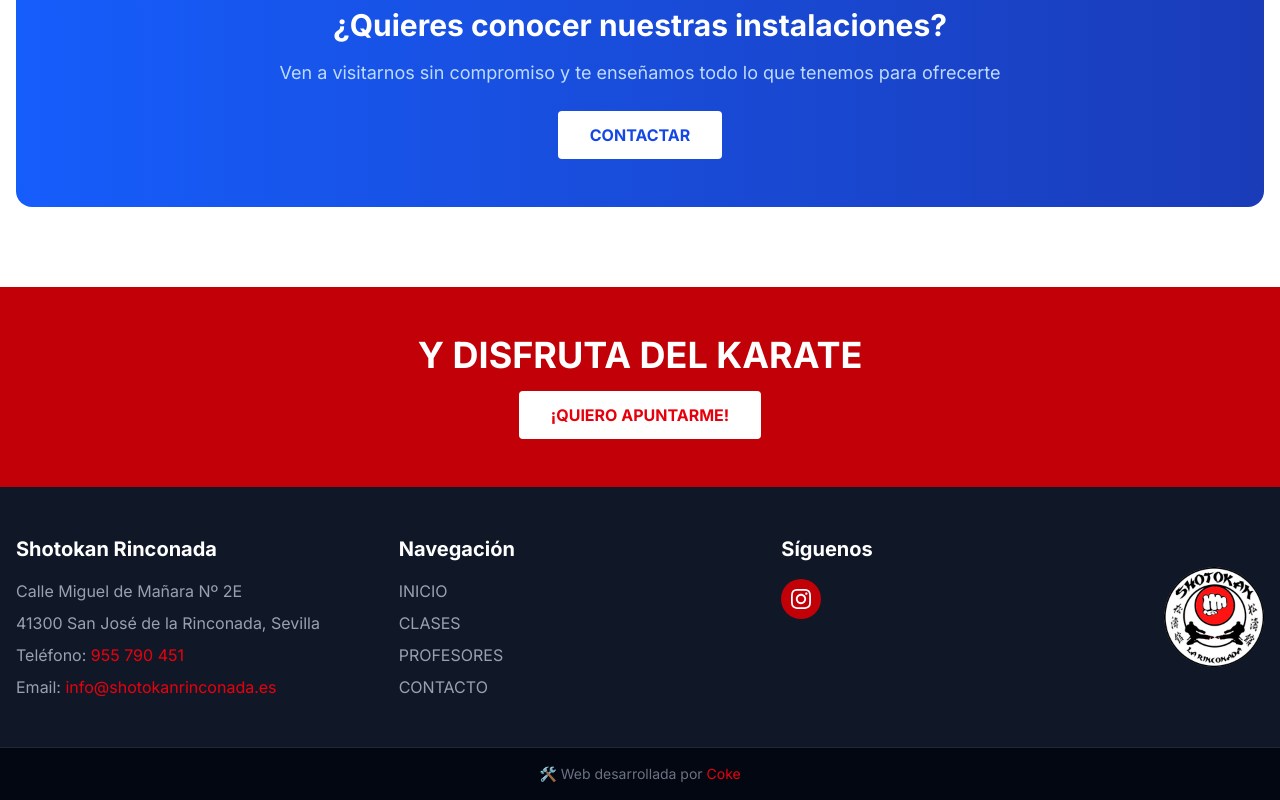
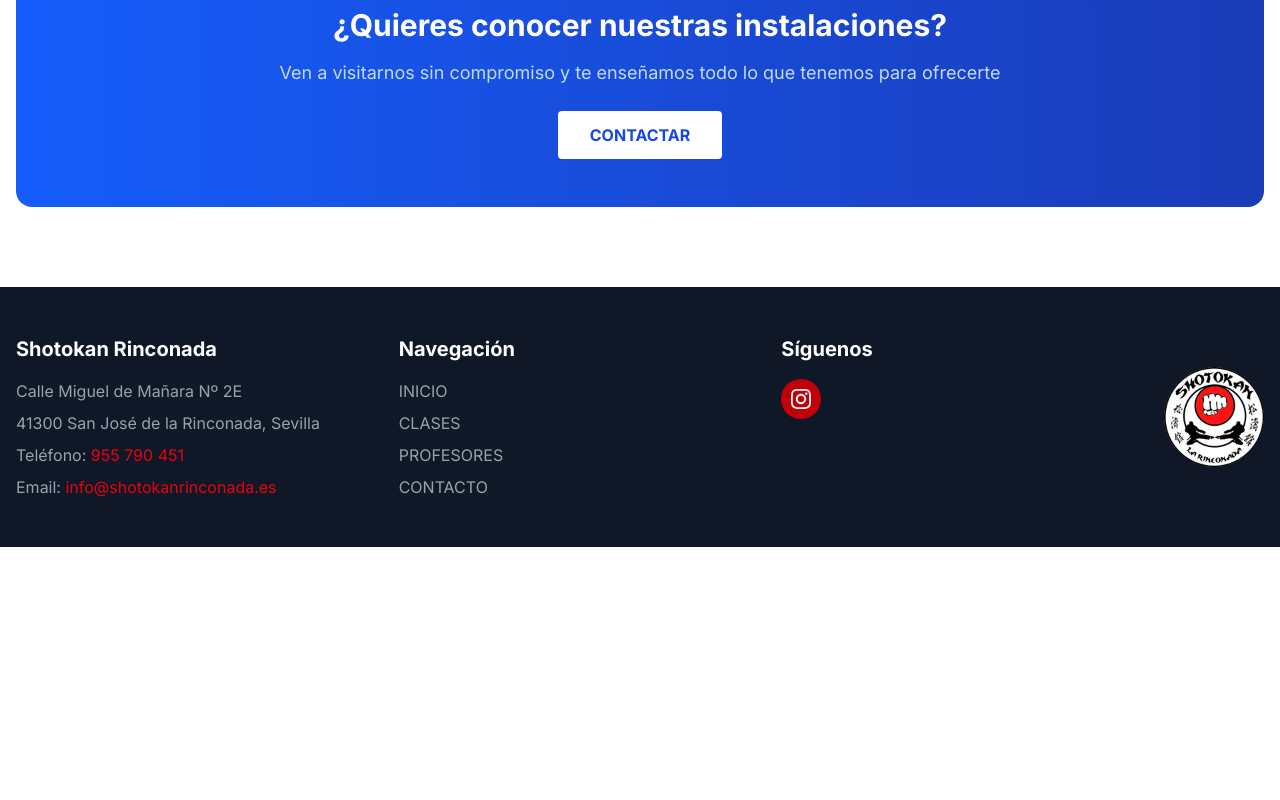
Before and after one commit to Coke-25/shotokanrinconada, a Next.js app: page /clases in a window 1280 px wide. Shown: the part 2791-3591 px from the top of the page. After the commit the page ends 3338 px from the top, so only its background shows below. Built offline with nearby package versions, Linux system fonts and the light colour scheme.

Commit message:
Adjust content

```diff
--- a/src/app/page.tsx
+++ b/src/app/page.tsx
@@ -117,13 +117,21 @@ export default function Home() {
 
       {/* Niños y Adultos Section */}
       <section className="py-12 md:py-20 bg-white">
-        <div className="container mx-auto px-4">
+        <div className="container mx-auto px-4 flex justify-center flex-col gap-12 items-center">
           {/* Info paragraph */}
           <div className="text-center max-w-3xl mx-auto">
             <p className="text-gray-600 text-lg">
               Todas nuestras clases comienzan con un <span className="font-semibold text-gray-800">calentamiento</span> para preparar el cuerpo y finalizan con <span className="font-semibold text-gray-800">estiramientos</span> para favorecer la flexibilidad. <span className="font-semibold text-gray-800">No necesitas ningún conocimiento previo</span> para empezar a entrenar, ¡te esperamos!
             </p>
           </div>
+
+          <Image
+            src="images/chavales-karate.jpg"
+            width={700}
+            height={400}
+            alt="Compañeros haciendo karate"
+            className='overflow-hidden rounded-2xl'
+          />
         </div>
       </section>
 
@@ -309,6 +317,18 @@ export default function Home() {
           </div>
         </div>
       </section>
+
+      <div className="bg-red-700 py-12">
+        <div className="container mx-auto px-4 text-center">
+          <h2 className="text-3xl md:text-4xl font-bold mb-4 text-white">Y DISFRUTA DEL KARATE</h2>
+          <Link
+            href="/contacto#formulario"
+            className="inline-block bg-white text-red-600 font-bold px-8 py-3 rounded hover:bg-gray-100 transition-colors"
+          >
+            ¡QUIERO APUNTARME!
+          </Link>
+        </div>
+      </div>
     </main>
   );
 }
--- a/src/components/Footer.tsx
+++ b/src/components/Footer.tsx
@@ -4,19 +4,6 @@ import Image from 'next/image';
 export default function Footer() {
   return (
     <footer className="bg-gray-900 text-gray-300">
-      {/* CTA Section */}
-      <div className="bg-red-700 py-12">
-        <div className="container mx-auto px-4 text-center">
-          <h2 className="text-3xl md:text-4xl font-bold mb-4 text-white">Y DISFRUTA DEL KARATE</h2>
-          <Link
-            href="/contacto#formulario"
-            className="inline-block bg-white text-red-600 font-bold px-8 py-3 rounded hover:bg-gray-100 transition-colors"
-          >
-            ¡QUIERO APUNTARME!
-          </Link>
-        </div>
-      </div>
-
       {/* Footer content */}
       <div className="container mx-auto px-4 py-12">
         <div className="flex flex-col md:flex-row md:items-center md:justify-between gap-8">
@@ -86,13 +73,6 @@ export default function Footer() {
           </div>
         </div>
       </div>
-
-      {/* Copyright */}
-      <div className="border-t border-gray-800 py-4 bg-gray-950">
-        <div className="container mx-auto px-4 text-center text-gray-500 text-sm">
-          <p>🛠️ Web desarrollada por <a href="https://github.com/coke-25" target="_blank" className="text-red-600 hover:text-red-600">Coke</a></p>
-        </div>
-      </div>
     </footer>
   );
 }
```
